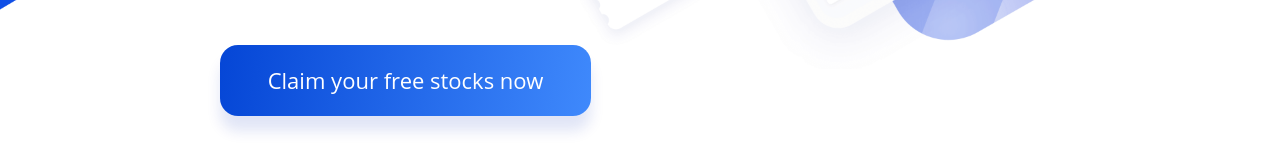
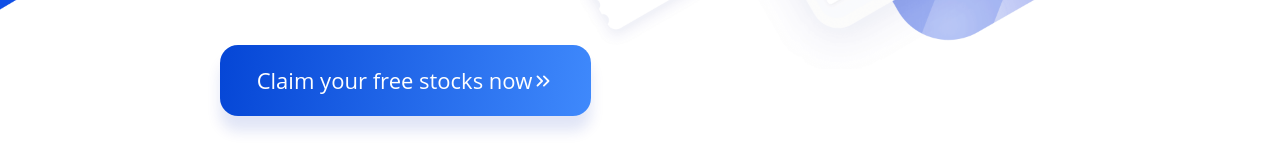
Before and after one commit to romanbatavi/webull-stock, a React (Create React App) app: page / in a window 1280 px wide. Shown: the part 534-694 px from the top of the page. Built offline with nearby package versions, Linux system fonts and the light colour scheme.

Commit message:
installing react-icons + finish styling all components

```diff
--- a/package.json
+++ b/package.json
@@ -8,6 +8,7 @@
     "@testing-library/user-event": "^12.8.3",
     "react": "^17.0.2",
     "react-dom": "^17.0.2",
+    "react-icons": "^4.2.0",
     "react-router-dom": "^5.2.0",
     "react-scripts": "4.0.3",
     "styled-components": "^5.3.0",
--- a/src/components/Hero.js
+++ b/src/components/Hero.js
@@ -1,6 +1,7 @@
 import React from 'react';
 import styled from 'styled-components';
 import BgImg from '../assets/bg-image.png';
+import { FiChevronsRight } from 'react-icons/fi'
 
 const Section = styled.section`
   background: url(${BgImg});
@@ -68,6 +69,7 @@ const Hero = () => {
               <span>
                 Claim your free stocks now
               </span>
+              <FiChevronsRight />
             </Button>
         </Left>
       </Content>
```
Also changed, not shown: 1 other file (tests, documents, lock files or other folders).
